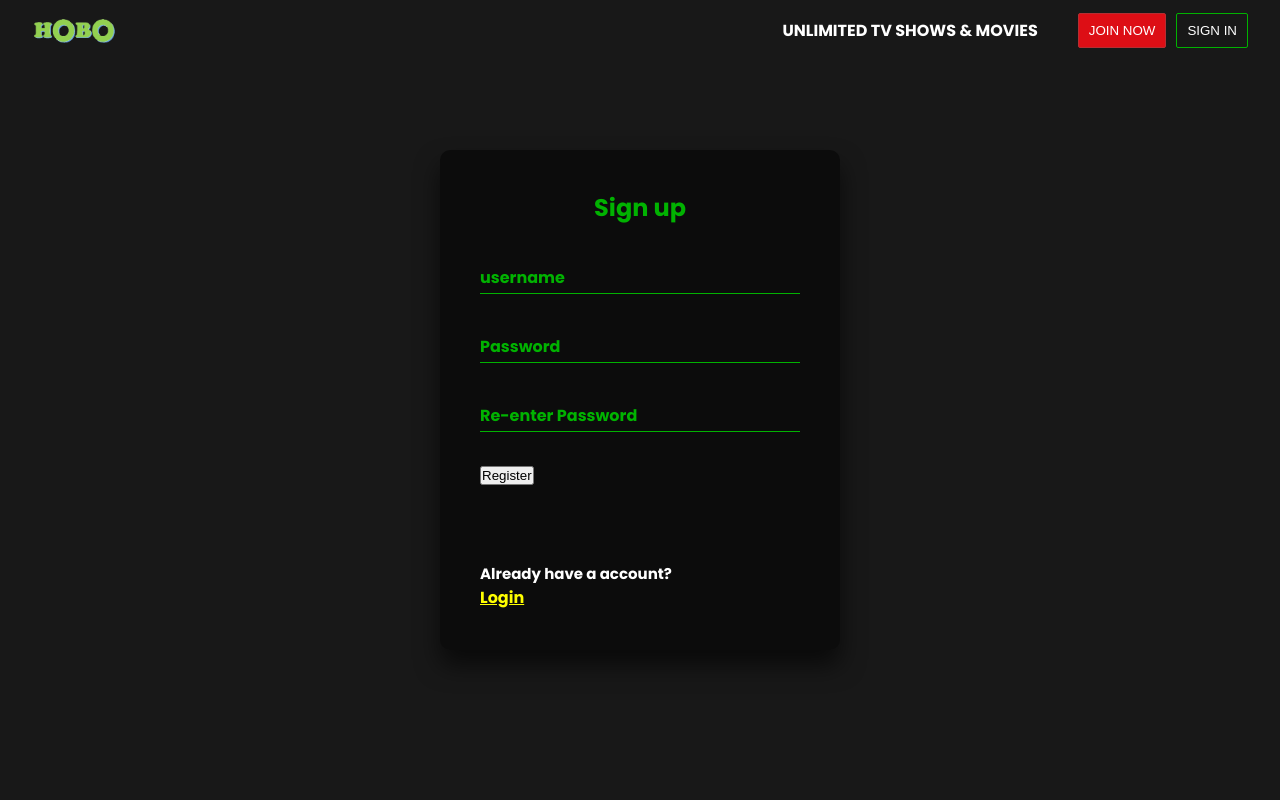
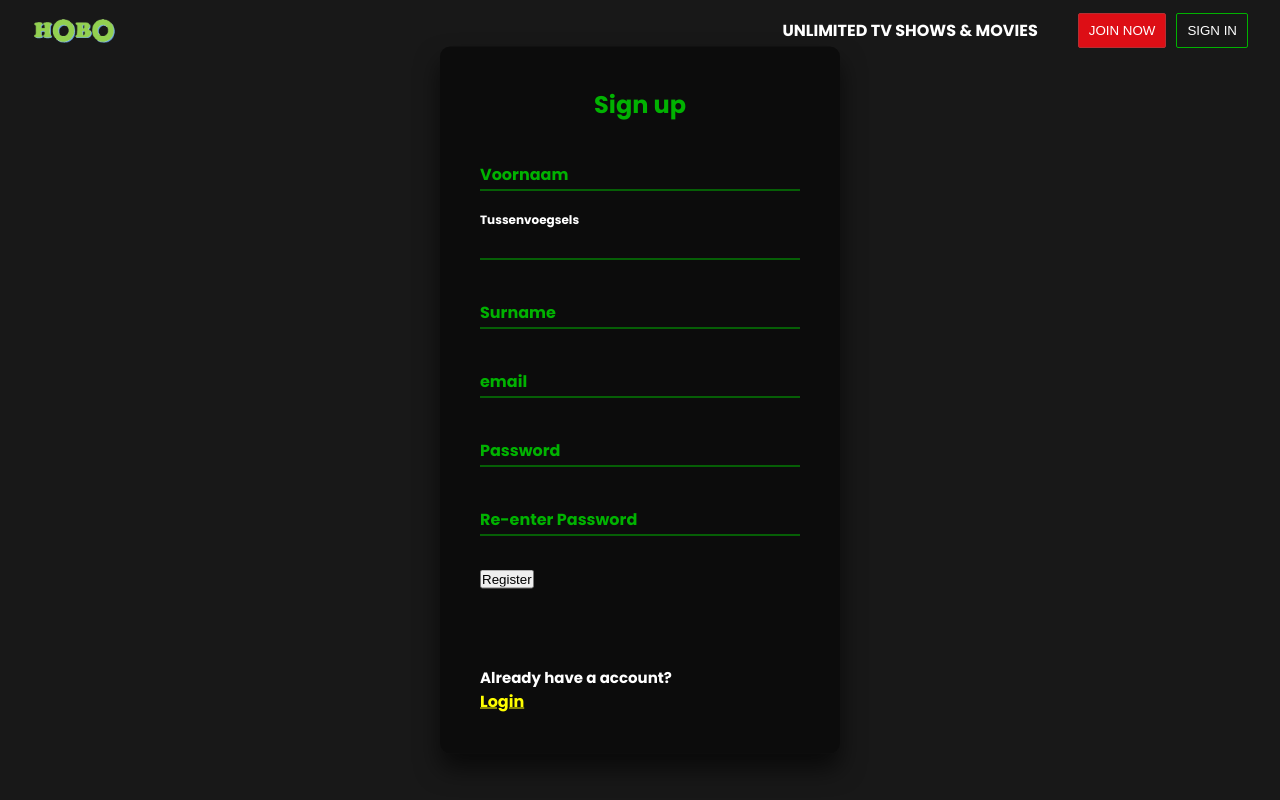
Before and after one commit to daanberg/Hobo-K3, a PHP site: page /signuppagina.php in a window 1280 px wide. Run offline with PHP 8.4, Linux system fonts and the light colour scheme.

Commit message:
Inlog veranderd naar email + ww, alleen nog niet compleet werkend

```diff
--- a/class/user.php
+++ b/class/user.php
@@ -8,12 +8,12 @@ require_once 'DbConfig.php';
             return json_decode($verifyResponse);
         }
 
-    public function getProfile(){
-        $sql = "SELECT * FROM profiel INNER JOIN klant ON klant.KlantNr ='". $_SESSION['KlantNr'] . "' WHERE klant.KlantNr = profiel.KlantNummer;";
-        $stmt = $this->connect()->prepare($sql);
-        $stmt->execute();
-        return $stmt->fetchAll(PDO::FETCH_OBJ);
-    }
+    // public function getProfile(){
+    //     $sql = "SELECT * FROM profiel INNER JOIN klant ON klant.KlantNr ='". $_SESSION['KlantNr'] . "' WHERE klant.KlantNr = profiel.KlantNummer;";
+    //     $stmt = $this->connect()->prepare($sql);
+    //     $stmt->execute();
+    //     return $stmt->fetchAll(PDO::FETCH_OBJ);
+    // }
 
 
         public function create($data){
@@ -22,9 +22,12 @@ require_once 'DbConfig.php';
                     throw new Exception("Wachtwoorden zijn niet gelijk");
                 }
                 $passwordEncr = password_hash($data['password'], PASSWORD_BCRYPT, ['cost' => 12]);
-                $sql = "INSERT INTO klant (username, password) VALUE (:username, :password)";
+                $sql = "INSERT INTO klant (voornaam, tussenvoegsel, achternaam, email, password) VALUE (:voornaam, :tussenvoegsel, :achternaam, :email, :password)";
                 $stmt = $this->connect()->prepare($sql);
-                $stmt->bindParam(":username", $data['username']);
+                $stmt->bindParam(":voornaam", $data['voornaam']);
+                $stmt->bindParam(":tussenvoegsel", $data['tussenvoegsel']);
+                $stmt->bindParam(":achternaam", $data['achternaam']);
+                $stmt->bindParam(":email", $data['email']);
                 $stmt->bindParam(":password", $passwordEncr);
 
                 if($stmt->execute()){
@@ -36,17 +39,17 @@ require_once 'DbConfig.php';
             }
         }
 
-        public function getUser($username){
-            $sql = "SELECT username, password FROM klant WHERE username = :username";
+        public function getUser($email){
+            $sql = "SELECT email, password FROM klant WHERE email = :email";
             $stmt= $this->connect()->prepare($sql);
-            $stmt->bindParam(":username", $username);
+            $stmt->bindParam(":email", $email);
             $stmt->execute();
             return $stmt->fetch(PDO::FETCH_OBJ);
         }
 
         public function login($data){
             try{
-                $user = $this->getUser($data['username']);
+                $user = $this->getUser($data['email']);
                 if(!$user){
                     throw new Exception("gebruiker bestaat niet.");
                 }
@@ -55,7 +58,7 @@ require_once 'DbConfig.php';
                 }
                 session_start();
                 $_SESSION['loggedin'] = true;
-                $_SESSION['username'] = $user->username;
+                $_SESSION['email'] = $user->email;
 
                 header("location: Home.php");
 
--- a/inlogpagina.php
+++ b/inlogpagina.php
@@ -35,8 +35,8 @@ if(isset($_POST['login'])){
             <h2>Login</h2>
             <form method="post">
               <div class="user-box">
-                <input type="text" name="username" required="">
-                <label>Username</label>
+                <input type="email" name="email" required="">
+                <label>email</label>
               </div>
               <div class="user-box">
                 <input type="password" name="password" required="">
--- a/signuppagina.php
+++ b/signuppagina.php
@@ -34,9 +34,21 @@ if(isset($_POST['register'])){
         <div class="login-box">
             <h2>Sign up</h2>
             <form method="post">
+            <div class="user-box">
+                <input type="text" name="voornaam" required>
+                <label>Voornaam</label>
+              </div>
               <div class="user-box">
-                <input type="text" name="username" required>
-                <label>username</label>
+                <input type="text" name="tussenvoegsel">
+                <label>Tussenvoegsels</label>
+              </div>
+              <div class="user-box">
+                <input type="text" name="achternaam" required>
+                <label>Surname</label>
+              </div>
+              <div class="user-box">
+                <input type="email" name="email" required>
+                <label>email</label>
               </div>
               <div class="user-box">
                 <input type="password" name="password" required>
```
